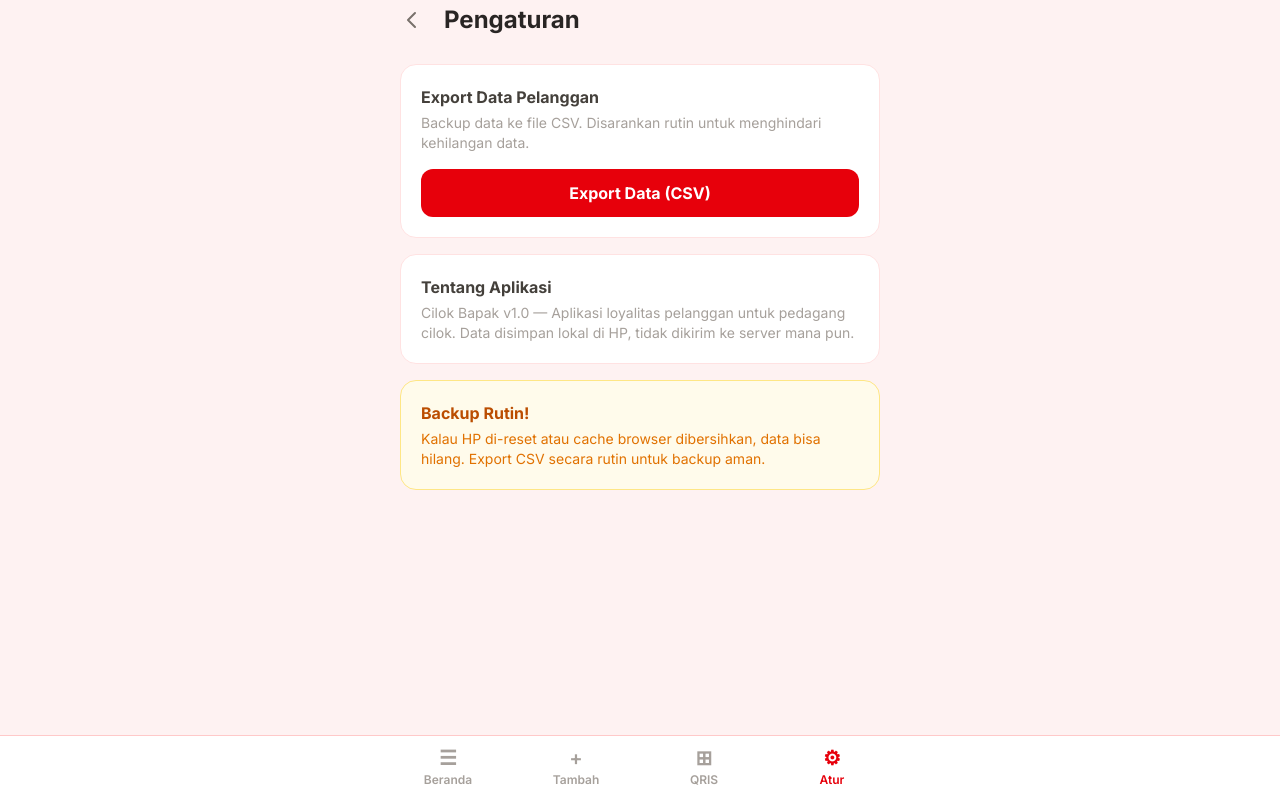
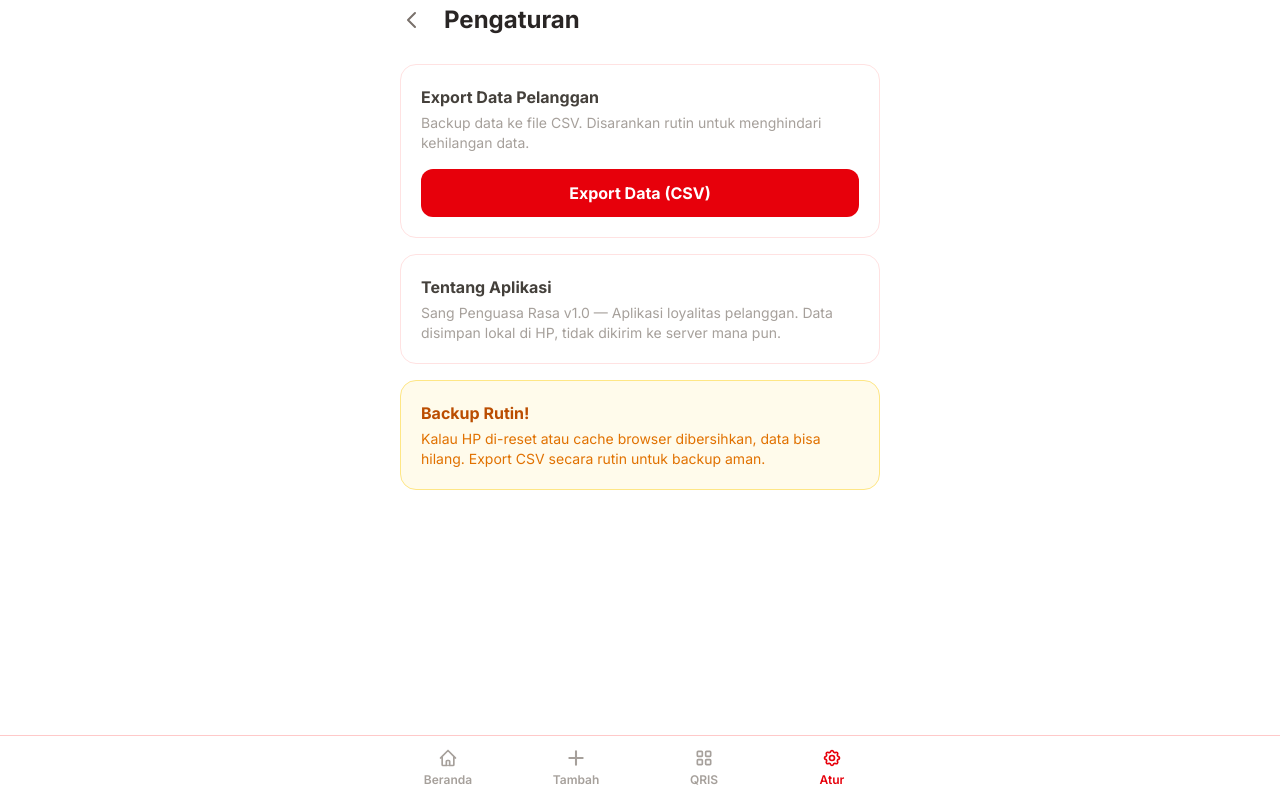
Before and after one commit to wisnuwrdh/Cilokayamreward, a Next.js app: page /pengaturan in a window 1280 px wide. Built offline with nearby package versions, Linux system fonts and the light colour scheme; a web font is replaced by a local one.

Commit message:
feat: rebrand & optimasi
- Rebrand 'Cilok Bapak' → 'Sang Penguasa Rasa'
- Navbar icons: emoji → SVG inline (rumah, plus, QR, gear)
- Background: #FEF2F2 → #FFFFFF (putih minimalis)
- Dashboard: auto-refresh data via visibilitychange/focus
- Update manifest & service worker cache names

```diff
--- a/public/sw.js
+++ b/public/sw.js
@@ -1,5 +1,5 @@
-const CACHE_NAME = "cilok-bapak-v2";
-const IMMUTABLE_CACHE = "cilok-bapak-assets-v2";
+const CACHE_NAME = "sang-penguasa-rasa-v1";
+const IMMUTABLE_CACHE = "sang-penguasa-rasa-assets-v1";
 
 self.addEventListener("install", () => {
   self.skipWaiting();
@@ -24,10 +24,8 @@ self.addEventListener("fetch", (event) => {
 
   const url = new URL(request.url);
 
-  // Skip non-GET and non-HTTP(S)
   if (!url.protocol.startsWith("http")) return;
 
-  // Cache-first for hashed assets (JS, CSS, images, fonts)
   if (url.pathname.match(/\.(js|css|png|jpg|jpeg|webp|svg|ico|woff2)(\?.*)?$/)) {
     event.respondWith(
       caches.open(IMMUTABLE_CACHE).then((cache) =>
@@ -43,7 +41,6 @@ self.addEventListener("fetch", (event) => {
     return;
   }
 
-  // Network-first for HTML, pages, manifest
   event.respondWith(
     fetch(request)
       .then((response) => {
--- a/src/app/globals.css
+++ b/src/app/globals.css
@@ -5,7 +5,7 @@
   --color-on-primary: #FFFFFF;
   --color-secondary: #F87171;
   --color-accent: #A16207;
-  --color-background: #FEF2F2;
+  --color-background: #FFFFFF;
   --color-foreground: #450A0A;
   --color-muted: #F0EDF1;
   --color-border: #FECACA;
@@ -26,7 +26,7 @@ html {
 }
 
 body {
-  background: #FEF2F2;
+  background: #FFFFFF;
   color: #450A0A;
   font-family: var(--font-inter), ui-sans-serif, system-ui, sans-serif;
   font-size: 16px;
--- a/src/app/layout.tsx
+++ b/src/app/layout.tsx
@@ -23,15 +23,15 @@ const calistoga = Calistoga({
 
 export const metadata: Metadata = {
   title: {
-    default: "Cilok Bapak",
-    template: "%s | Cilok Bapak",
+    default: "Sang Penguasa Rasa",
+    template: "%s | Sang Penguasa Rasa",
   },
-  description: "Aplikasi loyalitas pelanggan pedagang cilok",
+  description: "Aplikasi loyalitas pelanggan Sang Penguasa Rasa",
   manifest: "/manifest.json",
   appleWebApp: {
     capable: true,
     statusBarStyle: "default",
-    title: "Cilok Bapak",
+    title: "Sang Penguasa Rasa",
   },
 };
 
--- a/src/app/page.tsx
+++ b/src/app/page.tsx
@@ -53,6 +53,18 @@ export default function DashboardPage() {
     loadData();
   }, [loadData]);
 
+  useEffect(() => {
+    const reload = () => {
+      if (document.visibilityState === "visible") loadData();
+    };
+    window.addEventListener("focus", loadData);
+    document.addEventListener("visibilitychange", reload);
+    return () => {
+      window.removeEventListener("focus", loadData);
+      document.removeEventListener("visibilitychange", reload);
+    };
+  }, [loadData]);
+
   const filtered = pelanggans.filter((p) =>
     p.nama.toLowerCase().includes(deferredSearch.toLowerCase())
   );
@@ -62,7 +74,7 @@ export default function DashboardPage() {
   return (
     <div className="flex flex-col min-h-dvh">
       <h1 className="text-2xl font-bold text-stone-800 mb-1">
-        Cilok Bapak
+        Sang Penguasa Rasa
       </h1>
       <p className="text-stone-500 text-sm mb-4">
         {pelanggans.length} pelanggan terdaftar
@@ -98,7 +110,7 @@ export default function DashboardPage() {
                     Belum ada pelanggan
                   </h2>
                   <p className="text-stone-400 text-sm mb-4">
-                    Tambahkan pelanggan pertama saat mereka beli cilok
+                    Tambahkan pelanggan pertama saat mereka beli
                   </p>
                   <button
                     onClick={() => router.push("/pelanggan/baru")}
--- a/src/app/pengaturan/page.tsx
+++ b/src/app/pengaturan/page.tsx
@@ -84,8 +84,8 @@ export default function PengaturanPage() {
             Tentang Aplikasi
           </h2>
           <p className="text-sm text-stone-400">
-            Cilok Bapak v1.0 — Aplikasi loyalitas pelanggan untuk pedagang
-            cilok. Data disimpan lokal di HP, tidak dikirim ke server mana pun.
+            Sang Penguasa Rasa v1.0 — Aplikasi loyalitas pelanggan. Data
+            disimpan lokal di HP, tidak dikirim ke server mana pun.
           </p>
         </div>
 
--- a/src/components/Navbar.tsx
+++ b/src/components/Navbar.tsx
@@ -3,11 +3,36 @@
 import Link from "next/link";
 import { usePathname } from "next/navigation";
 
+const HomeIcon = () => (
+  <svg className="w-5 h-5" fill="none" stroke="currentColor" strokeWidth={2} viewBox="0 0 24 24">
+    <path strokeLinecap="round" strokeLinejoin="round" d="M3 12l2-2m0 0l7-7 7 7M5 10v10a1 1 0 001 1h3m10-11l2 2m-2-2v10a1 1 0 01-1 1h-3m-4 0a1 1 0 01-1-1v-4a1 1 0 011-1h2a1 1 0 011 1v4a1 1 0 01-1 1" />
+  </svg>
+);
+
+const PlusIcon = () => (
+  <svg className="w-5 h-5" fill="none" stroke="currentColor" strokeWidth={2.5} viewBox="0 0 24 24">
+    <path strokeLinecap="round" strokeLinejoin="round" d="M12 4v16m8-8H4" />
+  </svg>
+);
+
+const QRIcon = () => (
+  <svg className="w-5 h-5" fill="none" stroke="currentColor" strokeWidth={2} viewBox="0 0 24 24">
+    <path strokeLinecap="round" strokeLinejoin="round" d="M4 5a1 1 0 011-1h4a1 1 0 011 1v4a1 1 0 01-1 1H5a1 1 0 01-1-1V5zm10 0a1 1 0 011-1h4a1 1 0 011 1v4a1 1 0 01-1 1h-4a1 1 0 01-1-1V5zM4 15a1 1 0 011-1h4a1 1 0 011 1v4a1 1 0 01-1 1H5a1 1 0 01-1-1v-4zm10 0a1 1 0 011-1h4a1 1 0 011 1v4a1 1 0 01-1 1h-4a1 1 0 01-1-1v-4z" />
+  </svg>
+);
+
+const GearIcon = () => (
+  <svg className="w-5 h-5" fill="none" stroke="currentColor" strokeWidth={2} viewBox="0 0 24 24">
+    <path strokeLinecap="round" strokeLinejoin="round" d="M10.325 4.317c.426-1.756 2.924-1.756 3.35 0a1.724 1.724 0 002.573 1.066c1.543-.94 3.31.826 2.37 2.37a1.724 1.724 0 001.066 2.573c1.756.426 1.756 2.924 0 3.35a1.724 1.724 0 00-1.066 2.573c.94 1.543-.826 3.31-2.37 2.37a1.724 1.724 0 00-2.573 1.066c-.426 1.756-2.924 1.756-3.35 0a1.724 1.724 0 00-2.573-1.066c-1.543.94-3.31-.826-2.37-2.37a1.724 1.724 0 00-1.066-2.573c-1.756-.426-1.756-2.924 0-3.35a1.724 1.724 0 001.066-2.573c-.94-1.543.826-3.31 2.37-2.37.996.608 2.296.07 2.572-1.065z" />
+    <path strokeLinecap="round" strokeLinejoin="round" d="M15 12a3 3 0 11-6 0 3 3 0 016 0z" />
+  </svg>
+);
+
 const navItems = [
-  { href: "/", label: "Beranda", icon: "☰" },
-  { href: "/pelanggan/baru", label: "Tambah", icon: "+" },
-  { href: "/qris", label: "QRIS", icon: "⊞" },
-  { href: "/pengaturan", label: "Atur", icon: "⚙" },
+  { href: "/", label: "Beranda", icon: HomeIcon },
+  { href: "/pelanggan/baru", label: "Tambah", icon: PlusIcon },
+  { href: "/qris", label: "QRIS", icon: QRIcon },
+  { href: "/pengaturan", label: "Atur", icon: GearIcon },
 ];
 
 export default function Navbar() {
@@ -16,24 +41,24 @@ export default function Navbar() {
   return (
     <nav className="fixed bottom-0 left-0 right-0 z-50 bg-white border-t border-red-200 safe-area-bottom">
       <div className="flex items-center justify-around h-16 max-w-lg mx-auto">
-        {navItems.map((item) => {
+        {navItems.map(({ href, label, icon: Icon }) => {
           const isActive =
-            item.href === "/"
+            href === "/"
               ? pathname === "/"
-              : pathname.startsWith(item.href);
+              : pathname.startsWith(href);
 
           return (
             <Link
-              key={item.href}
-              href={item.href}
+              key={href}
+              href={href}
               className={`flex flex-col items-center justify-center flex-1 h-full text-xs font-semibold transition-colors duration-150 ${
                 isActive
                   ? "text-red-600"
                   : "text-stone-400 hover:text-stone-600"
               }`}
             >
-              <span className="text-xl leading-none mb-1">{item.icon}</span>
-              <span>{item.label}</span>
+              <span className="leading-none mb-1"><Icon /></span>
+              <span>{label}</span>
             </Link>
           );
         })}
```
Also changed, not shown: public/manifest.json.
